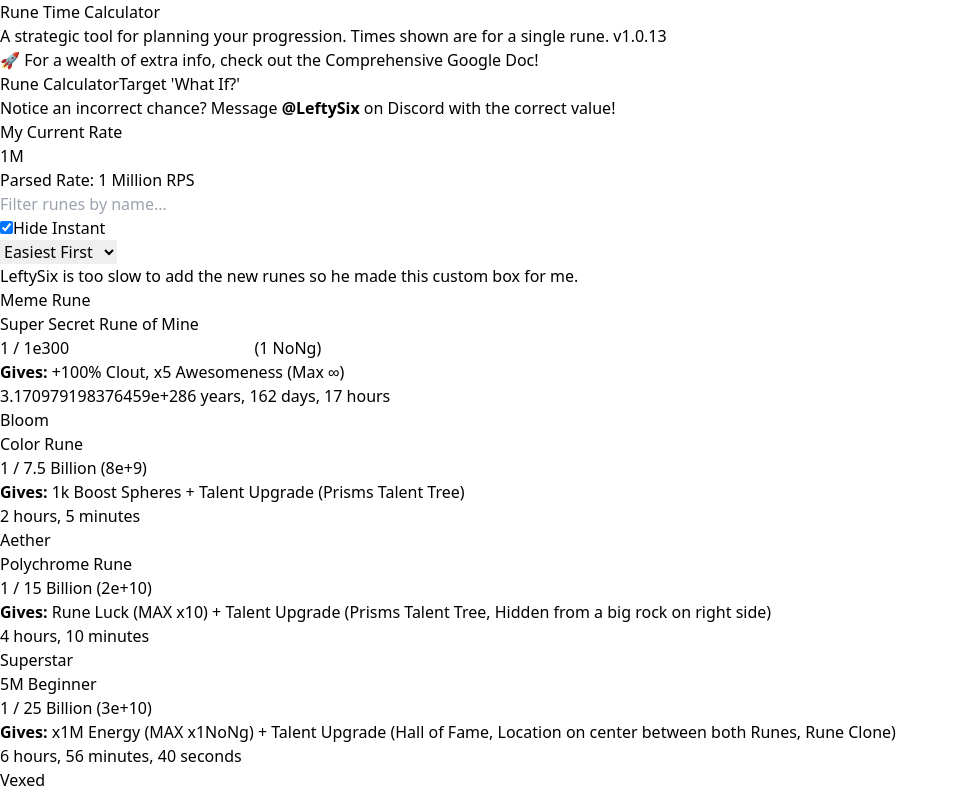
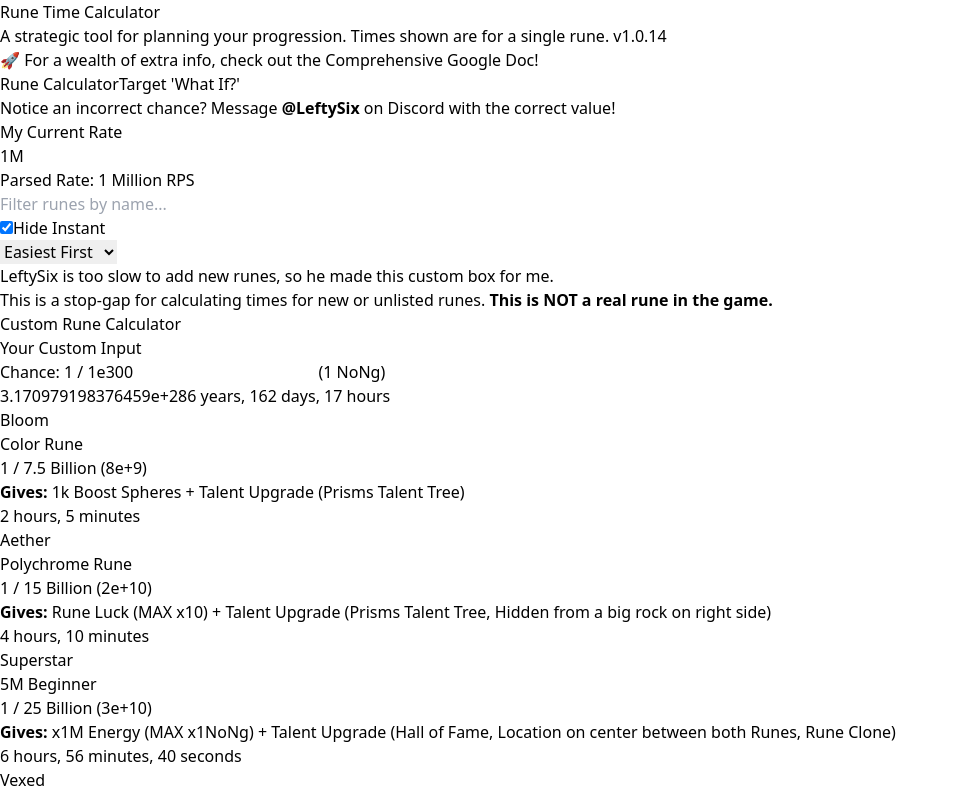
Before and after one commit to truthuntold/ai-rune-calc, a React (Vite) app: page / in a window 1280 px wide. Shown: the top 796 px of the page, without its empty margins (0-959 px from the left). Built offline with nearby package versions, Linux system fonts and the light colour scheme.

Commit message:
break up custom rune more

```diff
--- a/src/App.jsx
+++ b/src/App.jsx
@@ -1,10 +1,11 @@
 import React, { useState, useMemo, useEffect, useRef } from 'react';
 
 // --- App Info & Data ---
-const version = '1.0.13';
+const version = '1.0.14';
 const guideLink = 'https://docs.google.com/spreadsheets/d/1FWuPcp1QvIn-TAJkD1nRPtZnVwotBHcqR17xOR8SkHg/htmlview?gid=623912504#gid=539880323';
 
 const changelog = [
+    { version: '1.0.14', date: '2025-08-03', changes: ['Redesigned the custom rune calculator to be more distinct and less confusing for new players.', 'Added more explanatory text for its purpose.'] },
     { version: '1.0.13', date: '2025-08-03', changes: ['Enhanced the custom rune input to act as a two-way converter between short-form and scientific notation.'] },
     { version: '1.0.12', date: '2025-08-03', changes: ['Added a custom rune calculator for unlisted or new runes.'] },
     { version: '1.0.11', date: '2025-08-03', changes: ['Added a prominent link to the comprehensive Google Docs guide.', 'Clarified the "Next Upgrade" text to be more intuitive.', 'Updated note links to be functional.'] },
@@ -460,18 +461,19 @@ export default function App() {
                                 </select>
                             </div>
 
-                            <div className="bg-purple-900/50 border border-purple-500/30 text-purple-300 text-center p-3 rounded-lg mb-4">
-                                <p>LeftySix is too slow to add the new runes so he made this custom box for me.</p>
+                            <div className="bg-purple-900/50 border border-purple-500/30 text-purple-300 text-center p-3 rounded-lg mb-4 space-y-2">
+                                <p className="font-bold">LeftySix is too slow to add new runes, so he made this custom box for me.</p>
+                                <p className="text-sm text-purple-200">This is a stop-gap for calculating times for new or unlisted runes. <strong className="font-semibold">This is NOT a real rune in the game.</strong></p>
                             </div>
 
                             <div className="space-y-4">
-                                <div className={`bg-gray-900/50 backdrop-blur-sm p-5 rounded-lg shadow-md border border-purple-500/50`}>
+                                <div className={`bg-gray-900/50 backdrop-blur-sm p-5 rounded-lg shadow-md border-2 border-dashed border-purple-500/50`}>
                                     <div className="flex flex-col sm:flex-row justify-between items-start sm:items-center gap-4">
                                         <div className="flex-1 min-w-0">
-                                            <h2 className="text-2xl font-bold text-white">Meme Rune</h2>
-                                            <p className="text-sm text-gray-400">Super Secret Rune of Mine</p>
-                                            <div className="text-sm text-cyan-400 mt-1 flex items-center gap-2 flex-wrap">
-                                                <span>1 / </span>
+                                            <h2 className="text-2xl font-bold text-white">Custom Rune Calculator</h2>
+                                            <p className="text-sm text-gray-400">Your Custom Input</p>
+                                            <div className="text-sm text-cyan-400 mt-2 flex items-center gap-2 flex-wrap">
+                                                <span>Chance: 1 / </span>
                                                 <input
                                                     type="text"
                                                     value={customRuneChance}
@@ -481,10 +483,6 @@ export default function App() {
                                                 />
                                                 <span className="text-gray-400 text-xs">{customRuneConversion}</span>
                                             </div>
-                                            <p className="text-sm text-green-400 mt-2">
-                                                <strong className="font-semibold">Gives: </strong>
-                                                +100% Clout, x5 Awesomeness (Max ∞)
-                                            </p>
                                         </div>
                                         <div className="bg-cyan-500/10 border border-cyan-500/30 text-cyan-300 text-lg font-semibold px-4 py-2 rounded-lg text-center w-full sm:w-auto min-w-[150px]">
                                             {formatTime(customRuneDetails.time)}
```
